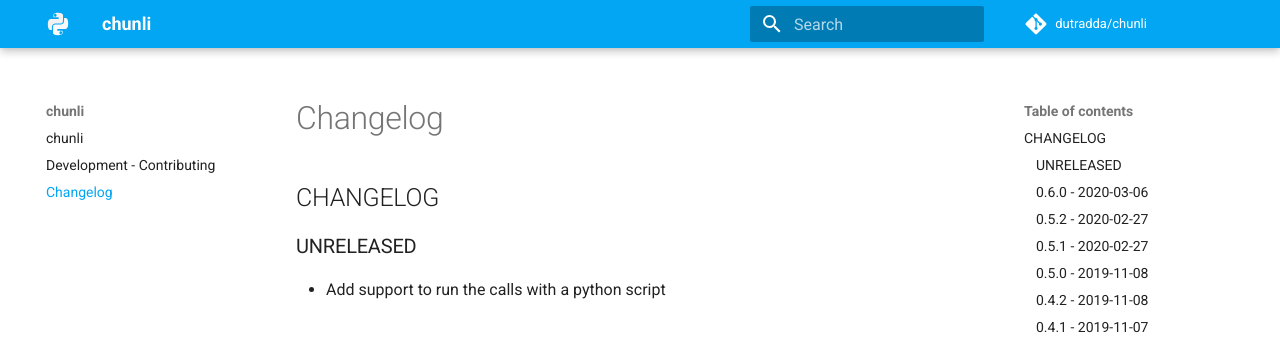
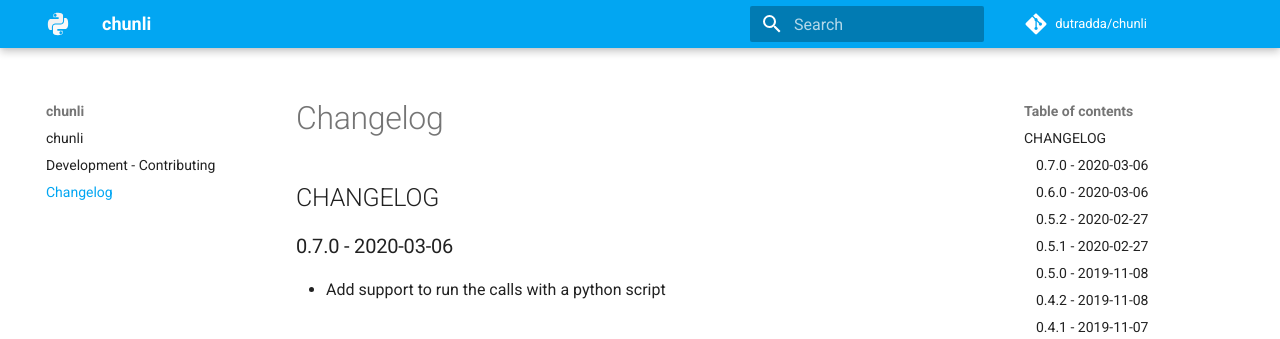
Before and after one commit to dutradda/chunli, an MkDocs documentation site: the page built from docs/changelog.md, in a window 1280 px wide and 900 px high. Shown: the top 339 px of the window. Built offline with MkDocs 1.6.1 and Material for MkDocs 9.7.7, drawn with Linux system fonts in a browser that asks for light colours; comment, search, counter and statistics services are not loaded.

Commit message:
Update CHANGELOG

```diff
--- a/docs/changelog.md
+++ b/docs/changelog.md
@@ -1,6 +1,6 @@
 ## CHANGELOG
 
-### UNRELEASED
+### 0.7.0 - 2020-03-06
 
  - Add support to run the calls with a python script
 
```
Also changed, not shown: CHANGELOG.md (+1 -1 lines).
